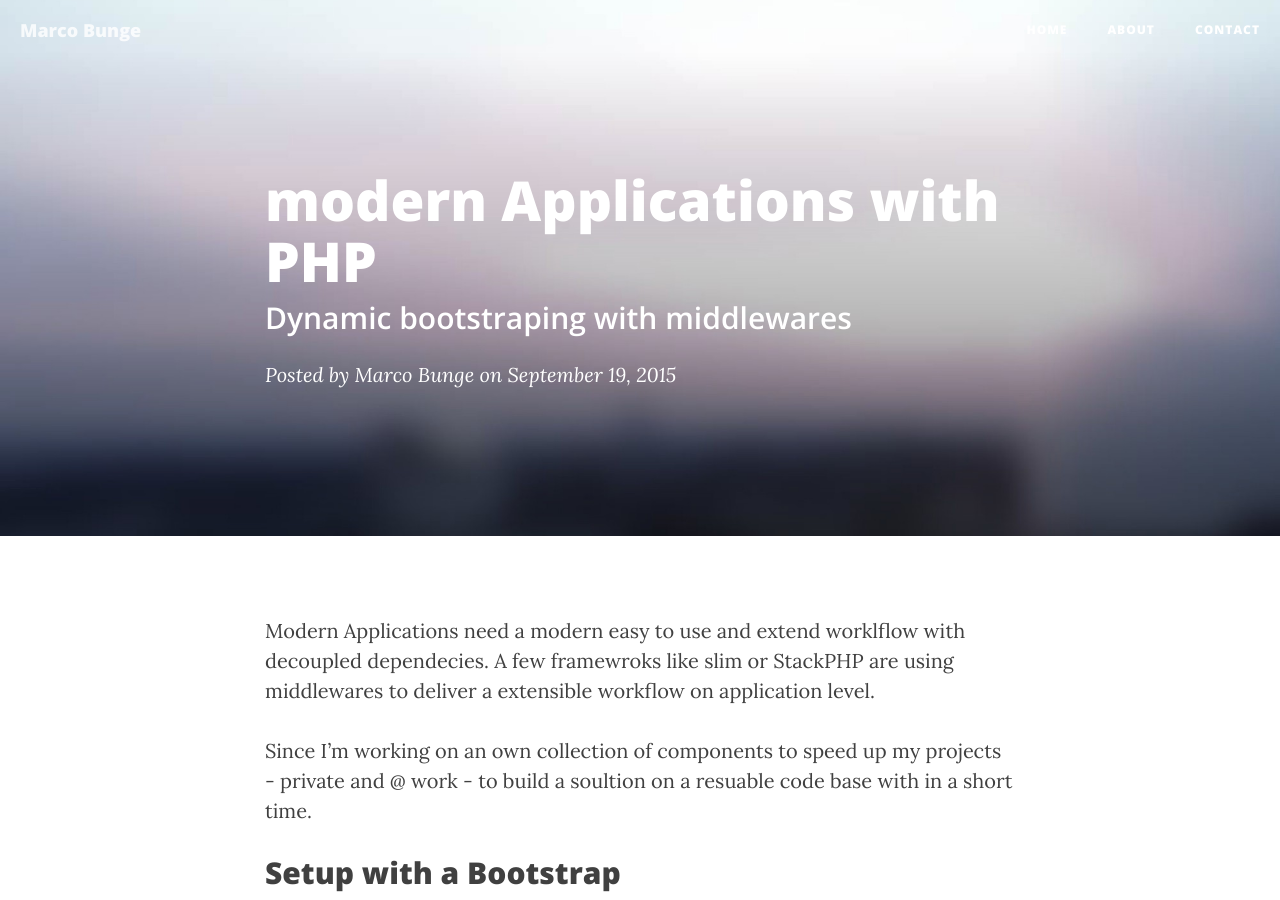
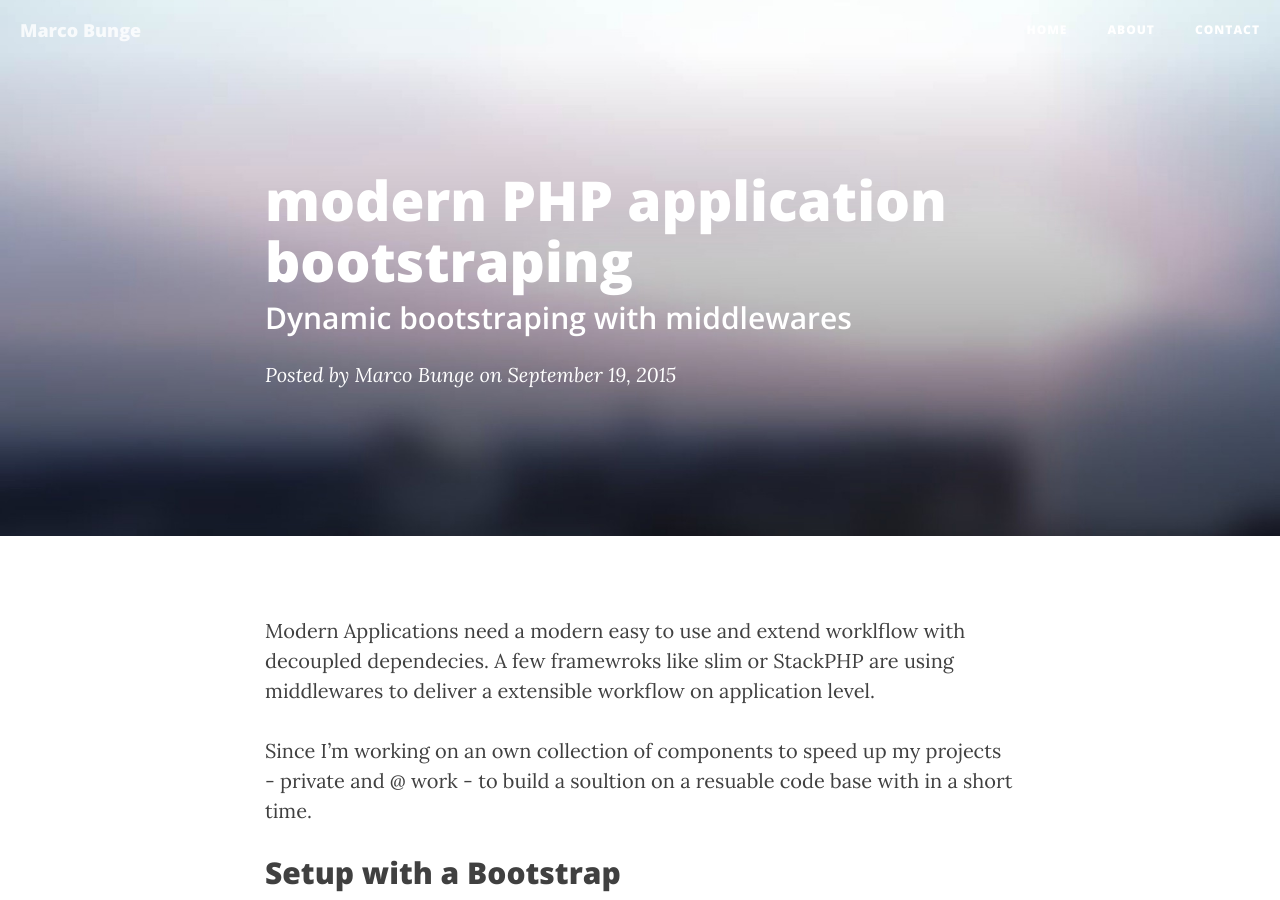
Before and after one commit to mbunge/mbunge.github.io, a Jekyll site: the page built from _posts/2015-09-24-modern-applications-in-php.markdown, in a window 1280 px wide and 900 px high. Built offline with Jekyll 4.4.1, drawn with Linux system fonts in a browser that asks for light colours; nearby versions of some CDN libraries.

Commit message:
Update 2015-09-24-modern-applications-in-php.markdown

```diff
--- a/_posts/2015-09-24-modern-applications-in-php.markdown
+++ b/_posts/2015-09-24-modern-applications-in-php.markdown
@@ -1,6 +1,6 @@
 ---
 layout:     post
-title:      "modern Applications with PHP"
+title:      "modern PHP application bootstraping"
 subtitle:   "Dynamic bootstraping with middlewares"
 date:       2015-09-19 09:44:00
 author:     "Marco Bunge"
```
